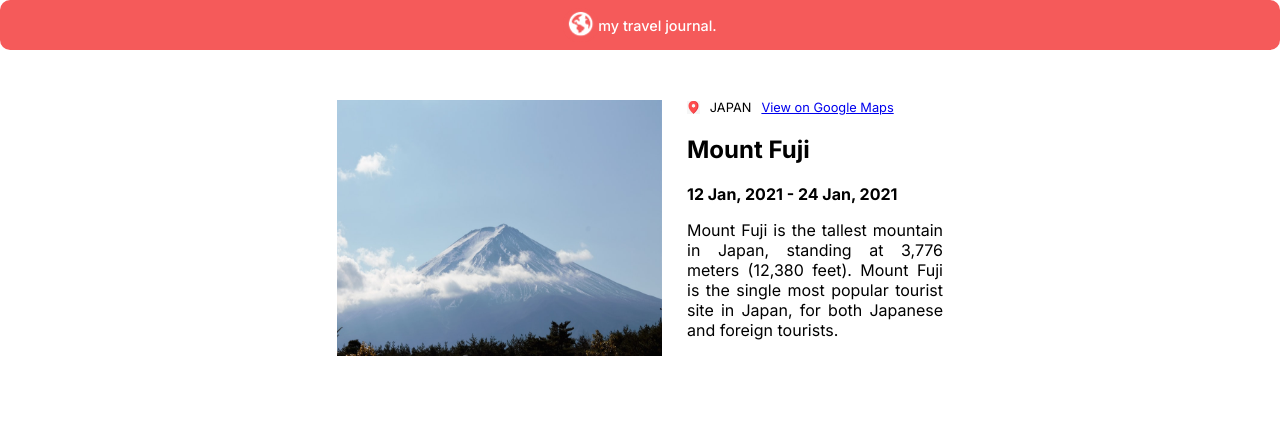
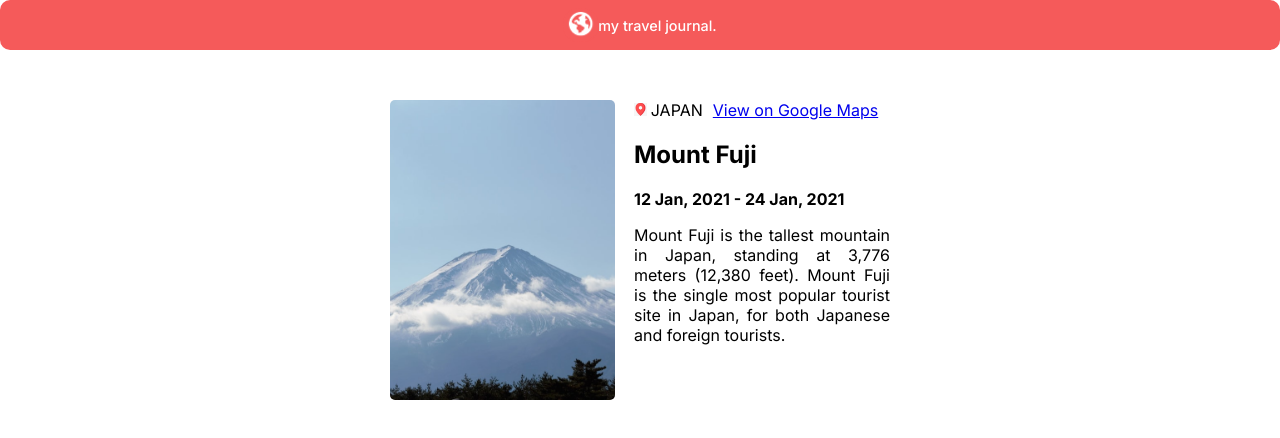
Before and after one commit to vega-2135/travel-journal-scrimba, a React (Vite) app: page / in a window 1280 px wide. Shown: the top 438 px of the page. Built offline with nearby package versions, Linux system fonts and the light colour scheme.

Commit message:
Style Entry component
Signed-off-by: Carolina Romero Carrasco <mcarolinarc28@gmail.com>

```diff
--- a/src/App.css
+++ b/src/App.css
@@ -24,16 +24,19 @@ h1 {
     margin-top: 50px;
 }
 
-.site-img {
-    width: 325px;
-    height: auto;
-    margin-right: 25px;
+.location-img-container {
+    width: 225px;
+    height: 300px;
+    overflow: hidden;
+    margin-right: 19px;
+    border-radius: 5px;
+    flex-shrink: 0;
 }
 
-.location-container {
-    display: flex;
-    align-items: center;
-    font-size: 0.8rem;
+.site-img {
+    width: 100%;
+    height: 100%;
+    object-fit: cover;
 }
 
 .location {
@@ -41,7 +44,7 @@ h1 {
 }
 
 .japan {
-    margin: 0 10px;
+    margin: 0 10px 0 4px;
 }
 
 .content {
--- a/src/components/Entry.tsx
+++ b/src/components/Entry.tsx
@@ -5,21 +5,22 @@ import japan from '../assets/images/japan.jpg'
 export default function Entry() {
     return (
         <>
-            <div className='main-container'>
-                <img className='site-img' src={japan} alt="Mount Fuji" />
+            <article className='main-container'>
+                <div className='location-img-container'>
+                    <img className='site-img' src={japan} alt="mount-fuji" />
+                </div>
                 <div className='content'>
-                    <div className='location-container'>
-                        <img src={location} className='location' alt="location icon" />
-                        <p className='japan'>JAPAN</p>
-                        <a className='link' href="https://www.google.com/maps/place/Mount+Fuji/@35.3606421,138.7170637,15z/data=!3m1!4b1!4m6!3m5!1s0x6019629a42fdc899:0xa6a1fcc916f3a4df!8m2!3d35.3606255!4d138.7273634!16zL20vMGNrczA?entry=ttu">
-                        View on Google Maps</a>
-                    </div>
+                    <img src={location} className='location' alt="location icon" />
+                    <span className='japan'>JAPAN</span>
+                    <a className='link' href="https://www.google.com/maps/place/Mount+Fuji/@35.3606421,138.7170637,15z/data=!3m1!4b1!4m6!3m5!1s0x6019629a42fdc899:0xa6a1fcc916f3a4df!8m2!3d35.3606255!4d138.7273634!16zL20vMGNrczA?entry=ttu">
+                        View on Google Maps
+                    </a>
                     <h2>Mount Fuji</h2>
                     <p className='date'>12 Jan, 2021 - 24 Jan, 2021</p>
                     <p className='description'>Mount Fuji is the tallest mountain in Japan, standing at 3,776 meters (12,380 feet).
                     Mount Fuji is the single most popular tourist site in Japan, for both Japanese and foreign tourists.</p>
                 </div>
-            </div>
+            </article>
         </>
     )
 }
```
